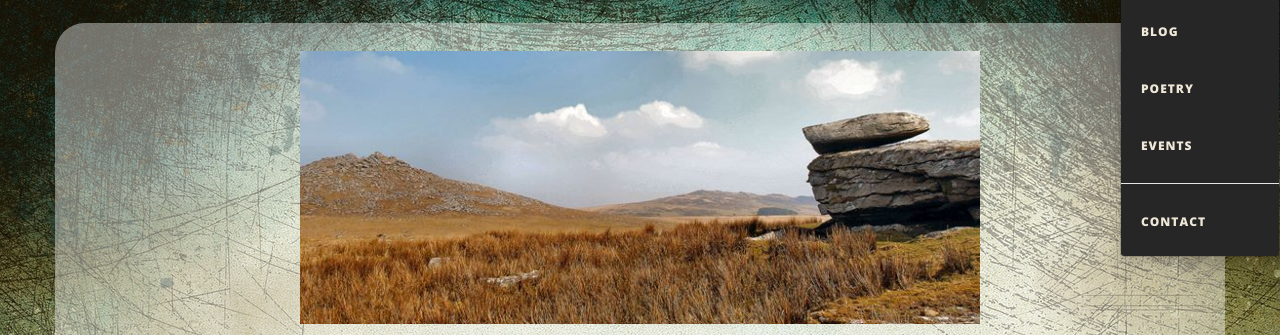
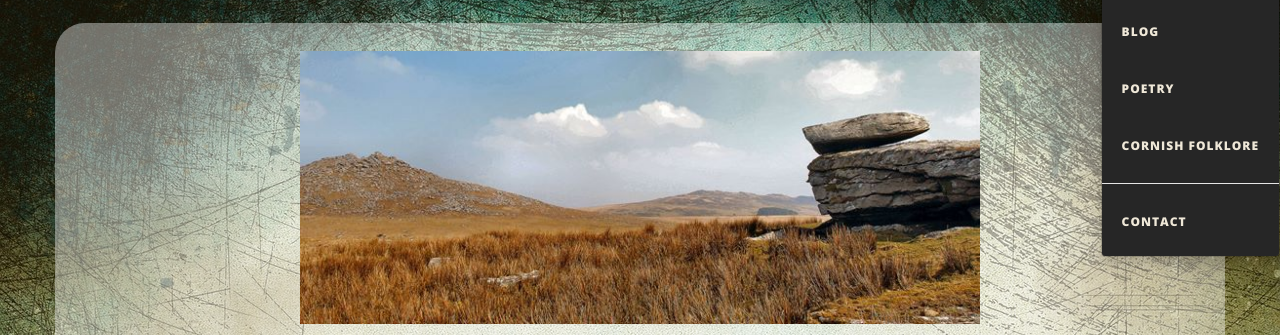
Before and after one commit to stevenvenables/Langstone, a website: page books.html in a window 1280 px wide. Both pictures are taken after a click on the button "MORE". Shown: the part 63-398 px from the top of the page. Drawn offline with nearby package versions, Linux system fonts and the light colour scheme; files that its build step writes are made by us from their sources.

Commit message:
Add files via upload

```diff
--- a/books.html
+++ b/books.html
@@ -47,8 +47,8 @@
 								<a href="poetry.html" style="color: #efe8d8;">Poetry</a>
 							</li>
 							<li>
-								<a href="events.html" style="color: #efe8d8;">Events</a>
-							</li>
+                                <a href="http://cornishfolklore.blogspot.co.uk/" style="color: #efe8d8;">Cornish Folklore</a>
+                            </li>
 							<li class="divider" role="separator"></li>
 							<li>
 								<a href="contact.html" style="color: #efe8d8;">Contact</a>
```
